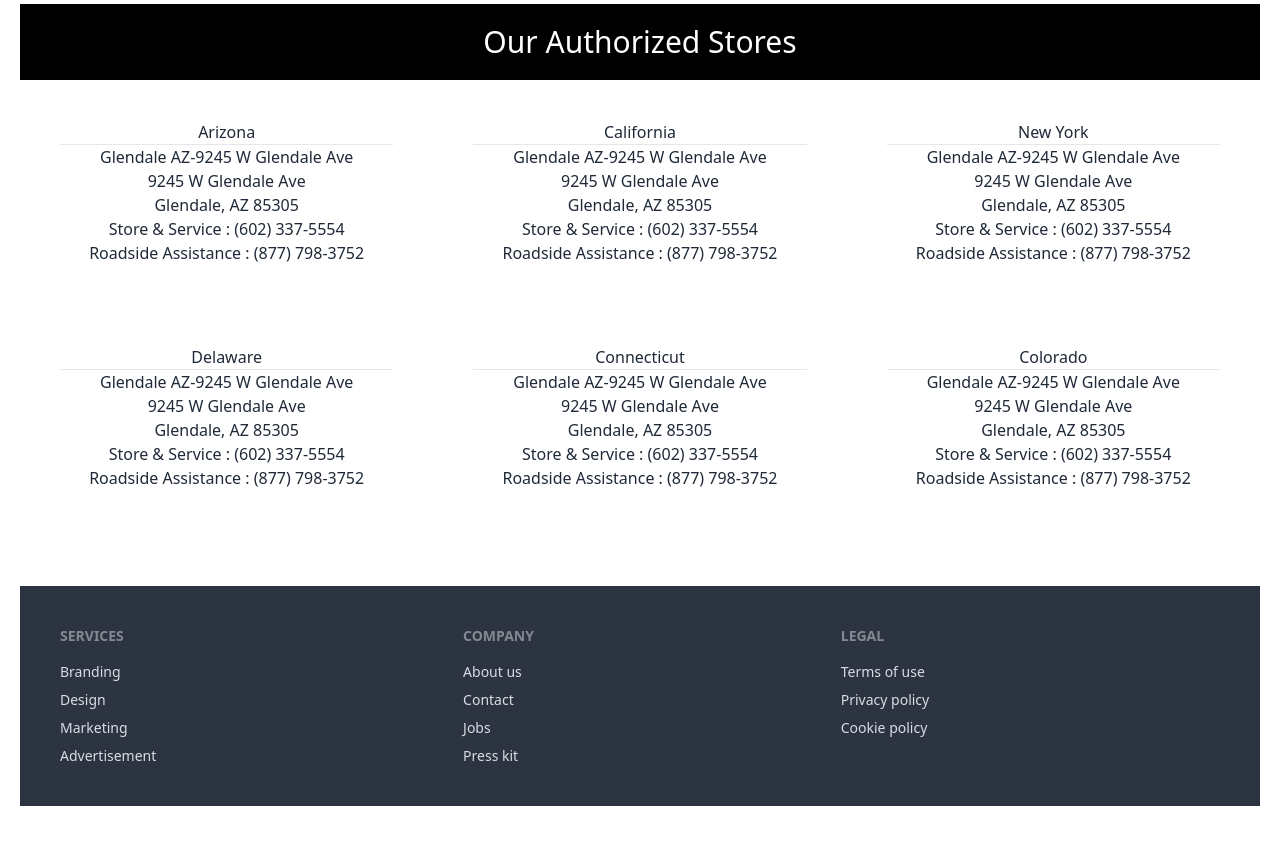
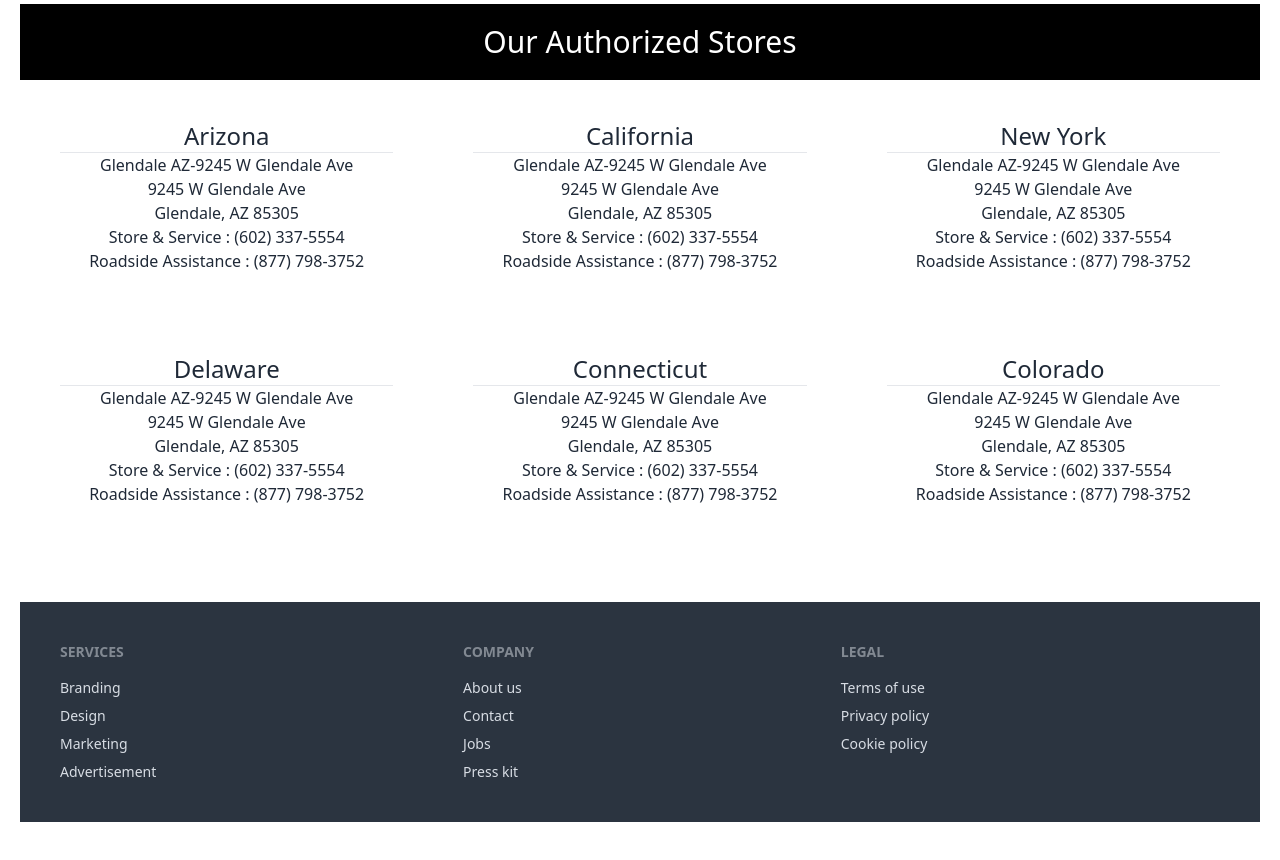
Before and after one commit to smhabib99-99/brand-shop-client-side, a React (Vite) app: page / in a window 1280 px wide. Shown: the part 2960-3820 px from the top of the page. Built offline with nearby package versions, Linux system fonts and the light colour scheme; no server answers.

Commit message:
authorized store update successful

```diff
--- a/src/pages/Home/AboutUs.jsx
+++ b/src/pages/Home/AboutUs.jsx
@@ -7,7 +7,7 @@ const AboutUs = () => {
             <div className="grid md:grid-cols-3 mx-5 justify-center items-center text-center">
 
                 <div className="m-10">
-                    <h2>Arizona</h2>
+                    <h2 className="text-2xl">Arizona</h2>
                     <hr className="border-spacing-3" />
                     <p>Glendale AZ-9245 W Glendale Ave</p>
                     <span>9245 W Glendale Ave <br />
@@ -17,7 +17,7 @@ const AboutUs = () => {
                     </span>
                 </div>
                 <div className="m-10">
-                    <h2>California</h2>
+                    <h2 className="text-2xl">California</h2>
                     <hr className="border-spacing-3" />
                     <p>Glendale AZ-9245 W Glendale Ave</p>
                     <span>9245 W Glendale Ave <br />
@@ -27,7 +27,7 @@ const AboutUs = () => {
                     </span>
                 </div>
                 <div className="m-10">
-                    <h2>New York</h2>
+                    <h2 className="text-2xl">New York</h2>
                     <hr className="border-spacing-3" />
                     <p>Glendale AZ-9245 W Glendale Ave</p>
                     <span>9245 W Glendale Ave <br />
@@ -37,7 +37,7 @@ const AboutUs = () => {
                     </span>
                 </div>
                 <div className="m-10">
-                    <h2>Delaware</h2>
+                    <h2 className="text-2xl">Delaware</h2>
                     <hr className="border-spacing-3" />
                     <p>Glendale AZ-9245 W Glendale Ave</p>
                     <span>9245 W Glendale Ave <br />
@@ -47,7 +47,7 @@ const AboutUs = () => {
                     </span>
                 </div>
                 <div className="m-10">
-                    <h2>Connecticut</h2>
+                    <h2 className="text-2xl">Connecticut</h2>
                     <hr className="border-spacing-3" />
                     <p>Glendale AZ-9245 W Glendale Ave</p>
                     <span>9245 W Glendale Ave <br />
@@ -57,7 +57,7 @@ const AboutUs = () => {
                     </span>
                 </div>
                 <div className="m-10">
-                    <h2>Colorado</h2>
+                    <h2 className="text-2xl">Colorado</h2>
                     <hr className="border-spacing-3" />
                     <p>Glendale AZ-9245 W Glendale Ave</p>
                     <span>9245 W Glendale Ave <br />
```
